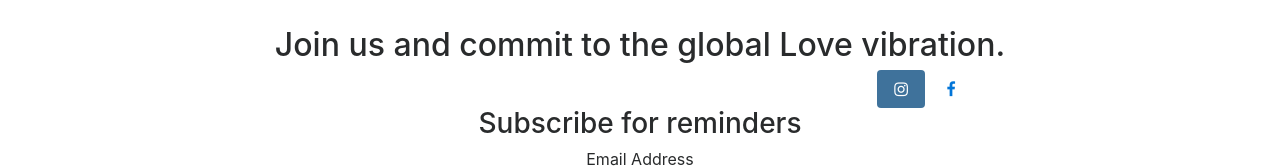
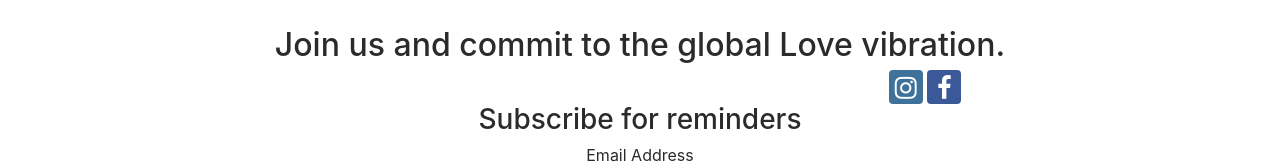
Before and after one commit to joshfishman/1111, a website with bundled scripts: page index.html in a window 1280 px wide. Shown: the part 1606-1774 px from the top of the page. Built offline with nearby package versions, Linux system fonts and the light colour scheme.

Commit message:
Update index.html

```diff
--- a/index.html
+++ b/index.html
@@ -37,6 +37,9 @@
     }
 
     .btn-social{position:relative;padding-left:44px;text-align:left;white-space:nowrap;overflow:hidden;text-overflow:ellipsis}.btn-social :first-child{position:absolute;left:0;top:0;bottom:0;width:32px;line-height:34px;font-size:1.6em;text-align:center;border-right:1px solid rgba(0,0,0,0.2)}
+    .btn-social-icon{position:relative;padding-left:44px;text-align:left;white-space:nowrap;overflow:hidden;text-overflow:ellipsis;height:34px;width:34px;padding:0}.btn-social-icon :first-child{position:absolute;left:0;top:0;bottom:0;width:32px;line-height:34px;font-size:1.6em;text-align:center;border-right:1px solid rgba(0,0,0,0.2)}
+    .btn-social-icon :first-child{border:none;text-align:center;width:100% !important}
+    .btn-facebook{color:#fff;background-color:#3b5998;border-color:rgba(0,0,0,0.2)}.btn-facebook:hover,.btn-facebook:focus,.btn-facebook:active,.btn-facebook.active,.open .dropdown-toggle.btn-facebook{color:#fff;background-color:#30487b;border-color:rgba(0,0,0,0.2)}
     .btn-facebook:active,.btn-facebook.active,.open .dropdown-toggle.btn-facebook{background-image:none}
     .btn-facebook.disabled,.btn-facebook[disabled],fieldset[disabled] .btn-facebook,.btn-facebook.disabled:hover,.btn-facebook[disabled]:hover,fieldset[disabled] .btn-facebook:hover,.btn-facebook.disabled:focus,.btn-facebook[disabled]:focus,fieldset[disabled] .btn-facebook:focus,.btn-facebook.disabled:active,.btn-facebook[disabled]:active,fieldset[disabled] .btn-facebook:active,.btn-facebook.disabled.active,.btn-facebook[disabled].active,fieldset[disabled] .btn-facebook.active{background-color:#3b5998;border-color:rgba(0,0,0,0.2)}
     .btn-instagram{color:#fff;background-color:#3f729b;border-color:rgba(0,0,0,0.2)}.btn-instagram:hover,.btn-instagram:focus,.btn-instagram:active,.btn-instagram.active,.open .dropdown-toggle.btn-instagram{color:#fff;background-color:#335d7e;border-color:rgba(0,0,0,0.2)}
```
